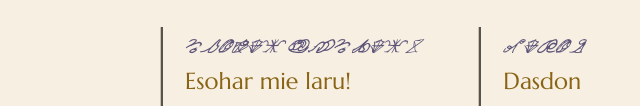
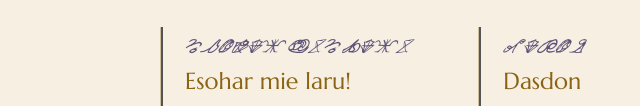
Before and after one commit to jordanLewiston/Erene, a plain HTML site: page index.html in a window 1280 px wide. Shown: the part 846-952 px from the top of the page, 2-642 px from the left. Drawn offline with nearby package versions, Linux system fonts and the light colour scheme.

Commit message:
Fix button text for Erene greeting

```diff
--- a/index.html
+++ b/index.html
@@ -84,7 +84,7 @@ footer{padding:40px 0;border-top:1px solid var(--line);color:var(--mute);font-si
 <h2>Say it in Erene</h2>
 <p class="sub">Tap a phrase to copy it, then send it to someone in the community. The script above each phrase is Erene written in its own font.</p>
 <div class="phrases">
-<button class="ph" data-t="Esohar mie laru!"><span class="er" aria-hidden="true"></span><strong>Esohar mie laru!</strong><span>Greetings, my friend!</span></button>
+<button class="ph" data-t="Esohar mue laru!"><span class="er" aria-hidden="true"></span><strong>Esohar mie laru!</strong><span>Greetings, my friend!</span></button>
 <button class="ph" data-t="Dasdon"><span class="er" aria-hidden="true"></span><strong>Dasdon</strong><span>Thank you</span></button>
 <button class="ph" data-t="Malretur"><span class="er" aria-hidden="true"></span><strong>Malretur</strong><span>You’re welcome</span></button>
 <button class="ph" data-t="Daro mue laru."><span class="er" aria-hidden="true"></span><strong>Daro mue laru.</strong><span>Thank you, my friend.</span></button>
```
